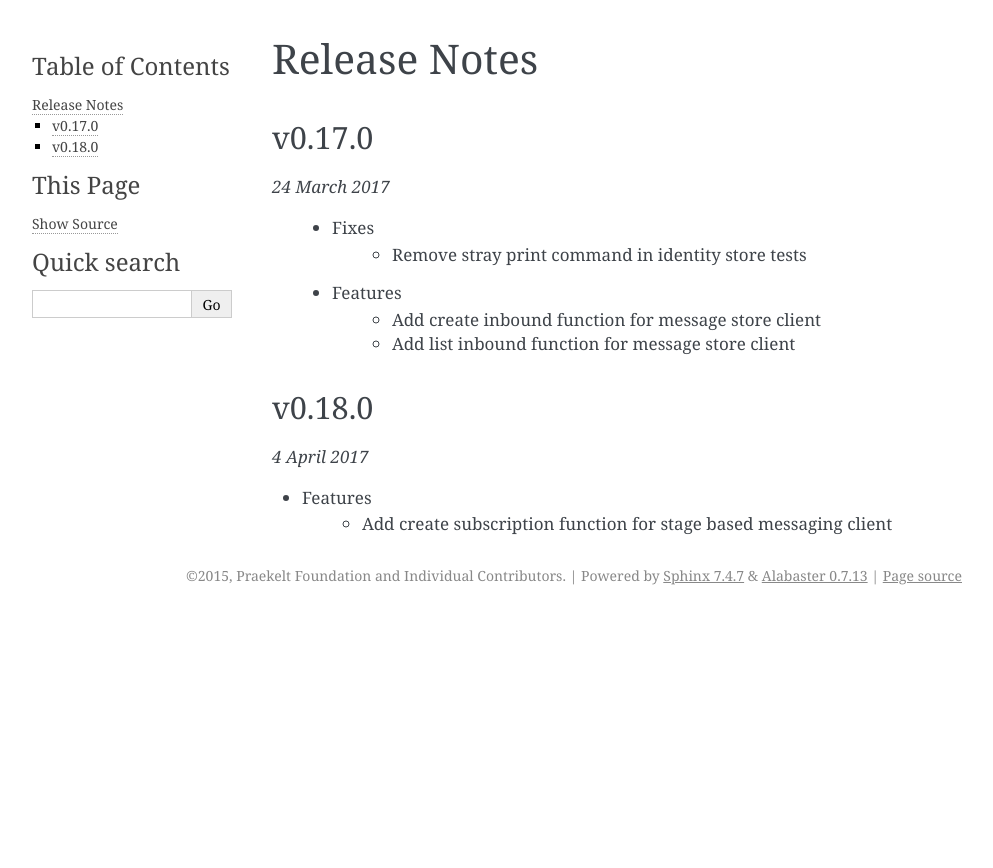
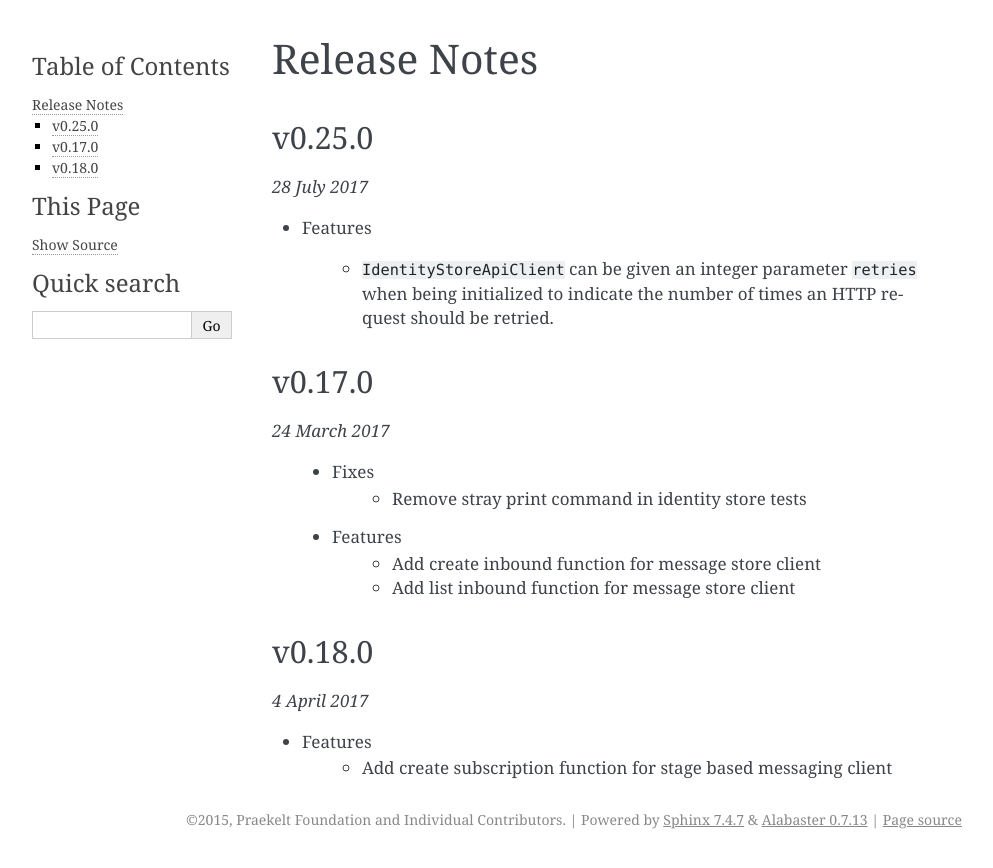
Before and after one commit to praekeltfoundation/seed-services-client, a Sphinx documentation site: the page built from docs/release-notes.rst, in a window 1280 px wide. Shown: the top 868 px of the page, without its empty margins (148-1141 px from the left). Built offline with Sphinx 7.4.7, drawn with Linux system fonts in a browser that asks for light colours.

Commit message:
Release version 0.25.0

```diff
--- a/docs/release-notes.rst
+++ b/docs/release-notes.rst
@@ -2,6 +2,17 @@
 
 Release Notes
 =============
+
+v0.25.0
+-------
+
+*28 July 2017*
+
+- Features
+
+    + ``IdentityStoreApiClient`` can be given an integer parameter
+      ``retries`` when being initialized to indicate the number of
+      times an HTTP request should be retried.
 
 v0.17.0
 -------
--- a/seed_services_client/__init__.py
+++ b/seed_services_client/__init__.py
@@ -9,7 +9,7 @@ from .message_sender import MessageSenderApiClient
 from .scheduler import SchedulerApiClient
 from .service_rating import ServiceRatingApiClient
 
-__version__ = "0.24.0"
+__version__ = "0.25.0"
 
 __all__ = [
     'IdentityStoreApiClient', 'StageBasedMessagingApiClient', 'AuthApiClient',
```
Also changed, not shown: 1 other file.
